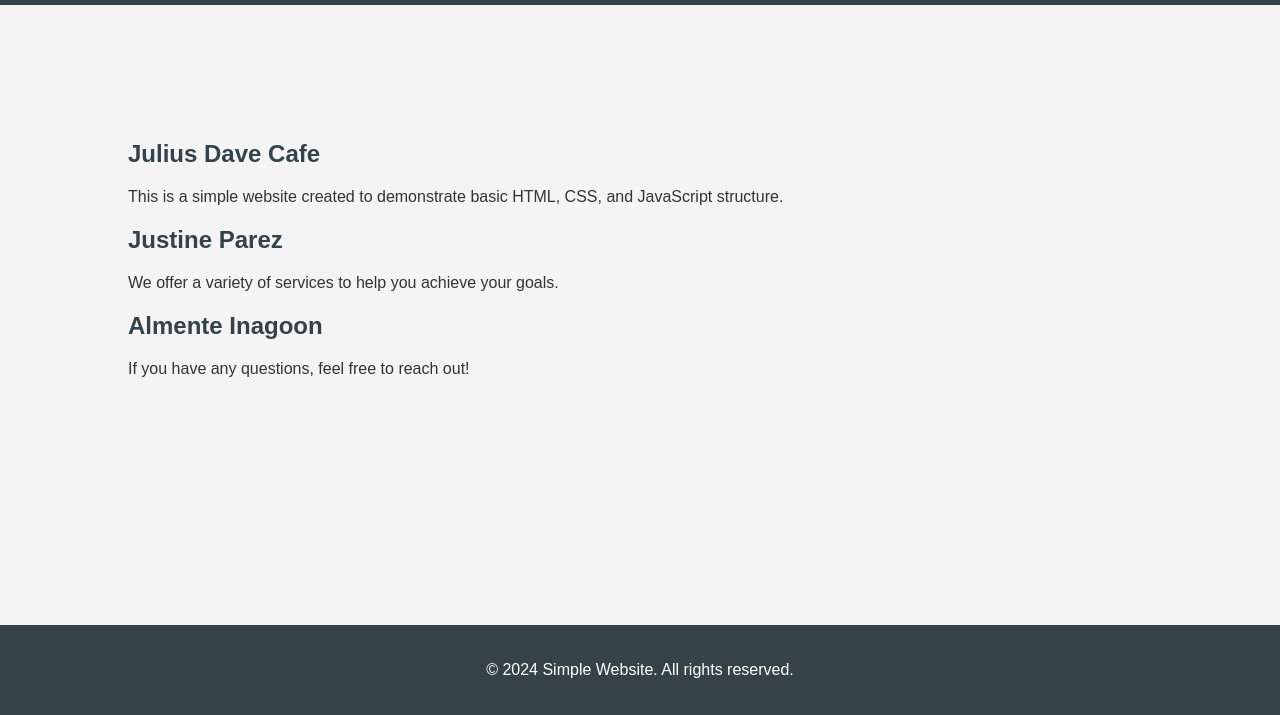
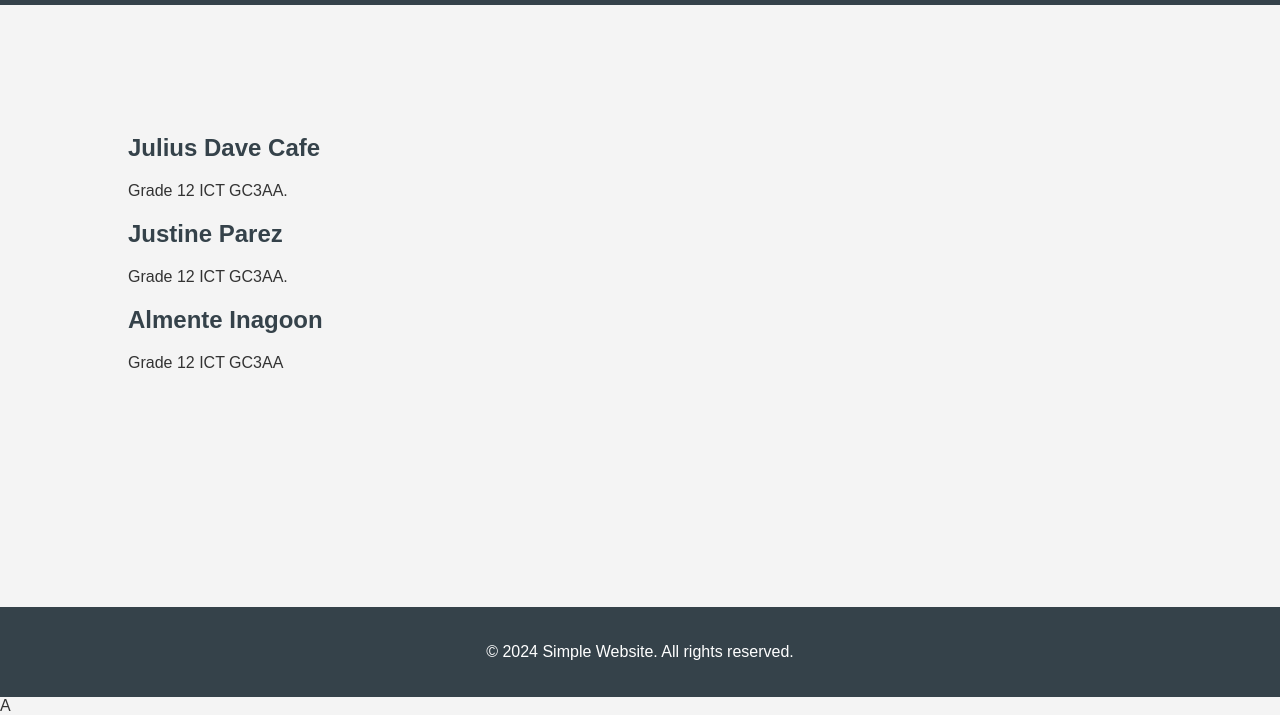
Before and after one commit to Jayde-Cafe/Demo-JD, a plain HTML site: page index.html in a window 1280 px wide. Shown: the part 85-800 px from the top of the page. Drawn offline with Linux system fonts and the light colour scheme.

Commit message:
update
tayo

```diff
--- a/index.html
+++ b/index.html
@@ -24,18 +24,18 @@
     <main class="container">
         <section id="about">
             <h2>Julius Dave Cafe</h2>
-            <p>This is a simple website created to demonstrate basic HTML, CSS, and JavaScript structure.</p>
+            <p>Grade 12 ICT GC3AA.</p>
         </section>
 
 
         <section id="services">
             <h2>Justine Parez</h2>
-            <p>We offer a variety of services to help you achieve your goals.</p>
+            <p>Grade 12 ICT GC3AA.</p>
         </section>
 
         <section id="contact">
             <h2>Almente Inagoon</h2>
-            <p>If you have any questions, feel free to reach out!</p>
+            <p>Grade 12 ICT GC3AA</p>
         </section>
     </main>
 
@@ -53,3 +53,4 @@
 
 </body>
 </html>
+A
```
